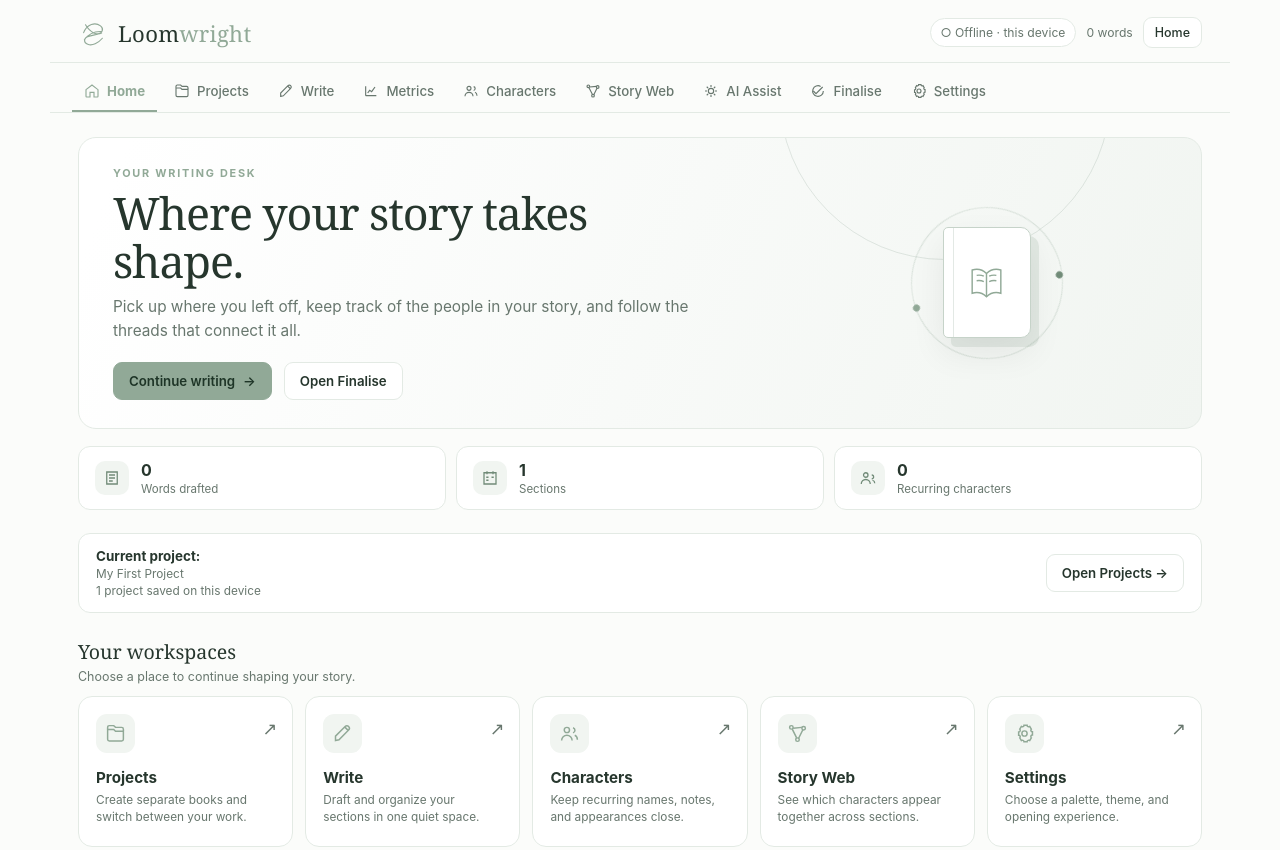
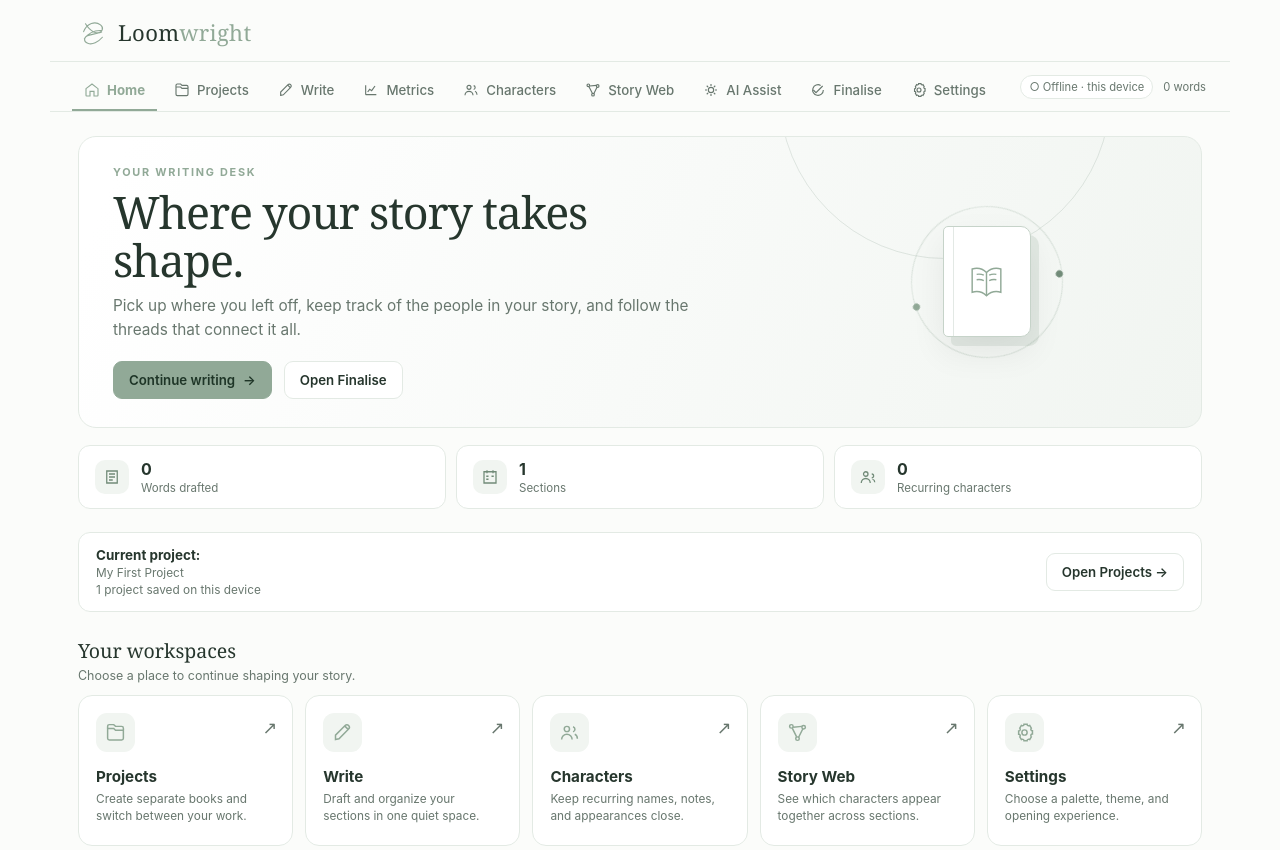
Before and after one commit to soloanalysis28-dev/loomwright, a plain HTML site: page index.html in a window 1280 px wide. Shown: the top 850 px of the page. Drawn offline with Linux system fonts and the light colour scheme.

Commit message:
vc code 27.09.26 ver 1.6

```diff
--- a/index.html
+++ b/index.html
@@ -52,7 +52,10 @@ button:focus-visible,a:focus-visible,input:focus-visible,select:focus-visible,te
 .home-shortcut{border:1px solid var(--line);border-radius:9px;background:var(--panel);padding:7px 11px;font:500 .78rem -apple-system,BlinkMacSystemFont,'Segoe UI',sans-serif;cursor:pointer;transition:background .16s,transform .16s}
 .home-shortcut:hover{background:var(--card)}
 .app-nav{display:flex;gap:5px;padding:10px 22px 0;border-bottom:1px solid var(--line);overflow-x:auto;scrollbar-width:thin}
-.tab{display:inline-flex;align-items:center;gap:7px;font:500 .83rem -apple-system,BlinkMacSystemFont,'Segoe UI',sans-serif;background:transparent;border:0;border-bottom:2px solid transparent;padding:10px 12px 11px;cursor:pointer;color:var(--sub);white-space:nowrap;transition:color .16s,border-color .16s,background .16s}
+.tab{display:inline-flex;align-items:center;gap:7px;flex:none;font:500 .83rem -apple-system,BlinkMacSystemFont,'Segoe UI',sans-serif;background:transparent;border:0;border-bottom:2px solid transparent;padding:10px 12px 11px;cursor:pointer;color:var(--sub);white-space:nowrap;transition:color .16s,border-color .16s,background .16s}
+.nav-meta{display:flex;align-items:center;gap:10px;flex:none;margin-left:auto;padding:0 2px 10px 12px;font-family:-apple-system,BlinkMacSystemFont,'Segoe UI',sans-serif}
+.nav-meta .status-pill{display:inline-flex;padding:4px 8px}
+.nav-meta .stats{font-size:.7rem}
 .tab:hover{color:var(--ink);background:color-mix(in srgb,var(--card) 55%,transparent);border-radius:8px 8px 0 0}
 .tab.active{color:var(--accent);border-bottom-color:var(--accent);font-weight:650}
 .tab svg{width:16px;height:16px}
@@ -310,11 +313,6 @@ button.ghost{background:transparent;border:1px solid var(--line);color:var(--ink
       <svg class="brand-mark" viewBox="0 0 80 80" aria-hidden="true"><path d="M15 39c9-23 31-29 45-18 10 8 5 19-8 22L28 49c-13 4-14 17-2 21 12 5 28-3 39-16M20 18c14 23 31 28 43 22M17 58c12-17 31-23 46-22" fill="none" stroke="currentColor" stroke-width="3" stroke-linecap="round"/></svg>
       <span>Loom<span>wright</span></span>
     </button>
-    <div class="header-right">
-      <div class="stats status-pill" id="sync-status" title="Where your work is saved">○ Offline · this device</div>
-      <div class="stats" id="totalstats">0 words</div>
-      <button class="home-shortcut" type="button" data-open-view="home">Home</button>
-    </div>
   </header>
   <nav class="app-nav" aria-label="Main navigation">
     <button class="tab active" data-view="home" type="button"><svg viewBox="0 0 24 24" fill="none" stroke="currentColor" stroke-width="1.7"><path d="m3 10 9-7 9 7v10a1 1 0 0 1-1 1h-5v-7H9v7H4a1 1 0 0 1-1-1z"/></svg>Home</button>
@@ -326,6 +324,7 @@ button.ghost{background:transparent;border:1px solid var(--line);color:var(--ink
     <button class="tab" data-view="ai" type="button"><svg viewBox="0 0 24 24" fill="none" stroke="currentColor" stroke-width="1.7"><path d="M12 3v3m0 12v3M3 12h3m12 0h3M5.6 5.6l2.1 2.1m8.6 8.6 2.1 2.1m0-12.8-2.1 2.1m-8.6 8.6-2.1 2.1"/><circle cx="12" cy="12" r="4"/></svg>AI Assist</button>
     <button class="tab" data-view="finalise" type="button"><svg viewBox="0 0 24 24" fill="none" stroke="currentColor" stroke-width="1.7"><path d="m5 12 4 4L19 6"/><path d="M20 12a8 8 0 1 1-4-6.9"/></svg>Finalise</button>
     <button class="tab" data-view="settings" type="button"><svg viewBox="0 0 24 24" fill="none" stroke="currentColor" stroke-width="1.7"><circle cx="12" cy="12" r="3"/><path d="M19.4 15a1.7 1.7 0 0 0 .3 1.9l.1.1-1.8 3.1-.2-.1a1.7 1.7 0 0 0-1.8-.2 1.7 1.7 0 0 0-1 1.5v.2h-3.6v-.2a1.7 1.7 0 0 0-1-1.5 1.7 1.7 0 0 0-1.8.2l-.2.1-1.8-3.1.1-.1A1.7 1.7 0 0 0 7 15a1.7 1.7 0 0 0-1.5-1H5.3v-3.6h.2A1.7 1.7 0 0 0 7 9a1.7 1.7 0 0 0-.3-1.9l-.1-.1 1.8-3.1.2.1a1.7 1.7 0 0 0 1.8.2 1.7 1.7 0 0 0 1-1.5v-.2H15v.2a1.7 1.7 0 0 0 1 1.5 1.7 1.7 0 0 0 1.8-.2l.2-.1 1.8 3.1-.1.1a1.7 1.7 0 0 0-.3 1.9 1.7 1.7 0 0 0 1.5 1h.2v3.6h-.2a1.7 1.7 0 0 0-1.5 1z"/></svg>Settings</button>
+    <div class="nav-meta" aria-label="App status"><div class="stats status-pill" id="sync-status" title="Where your work is saved">○ Offline · this device</div><div class="stats" id="totalstats">0 words</div></div>
   </nav>
   <main>
     <section class="view active" id="view-home" aria-labelledby="home-title">
```
